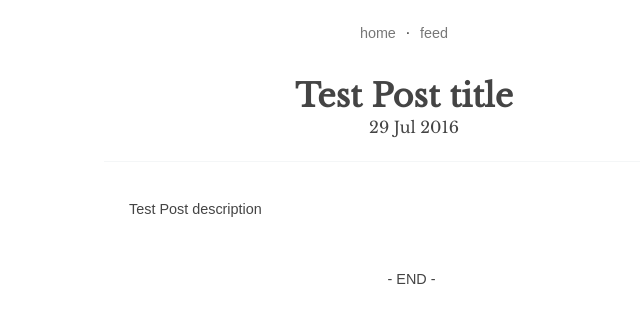
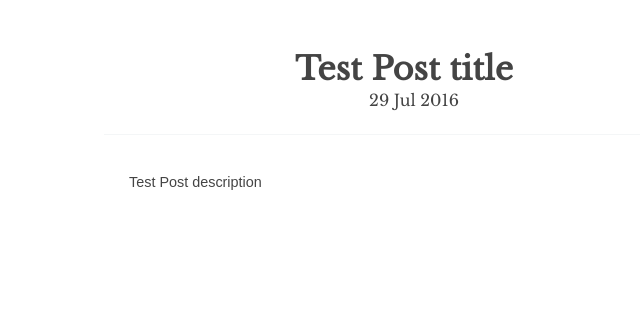
Before and after one commit to denzo1/denzo1.github.io, a Jekyll site: the page built from _posts/2016-07-29-test-post-title.markdown, in a window 1280 px wide. Shown: the top 323 px of the page, without its empty margins (236-876 px from the left). Built offline with Jekyll 4.4.1, drawn with Linux system fonts in a browser that asks for light colours.

Commit message:
Update post.html

```diff
--- a/_layouts/post.html
+++ b/_layouts/post.html
@@ -12,11 +12,11 @@
 <body>
     <div class="wrapper">
     <nav>
-        <a href="/">home</a> &middot; <a href="/feed.xml">feed</a>
+
     </nav>
     <header>
         <h1>{{ page.title }}</h1>
-        <time>{{ page.date | date_to_string }}</time>
+        <time>{{ page.date | date: "%-d %B %Y   %H:%M" |date_to_string }}</time>
     </header>
     <article>
         {{ content }}
@@ -40,7 +40,7 @@
     </article>
 
     <footer>
-       - END -
+
     </footer>
   </div>
 </body>
```
